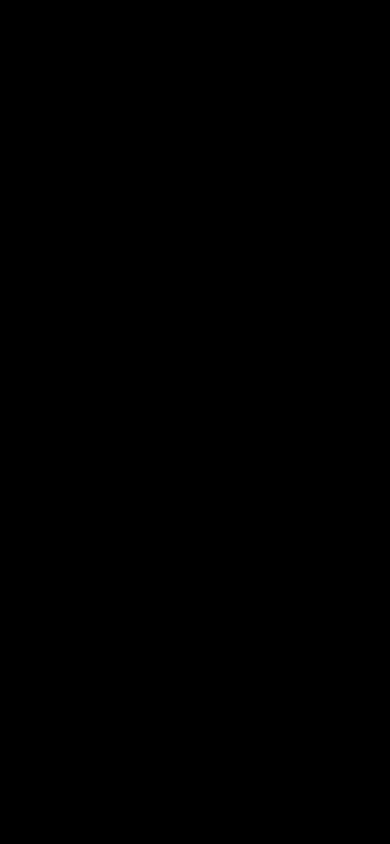
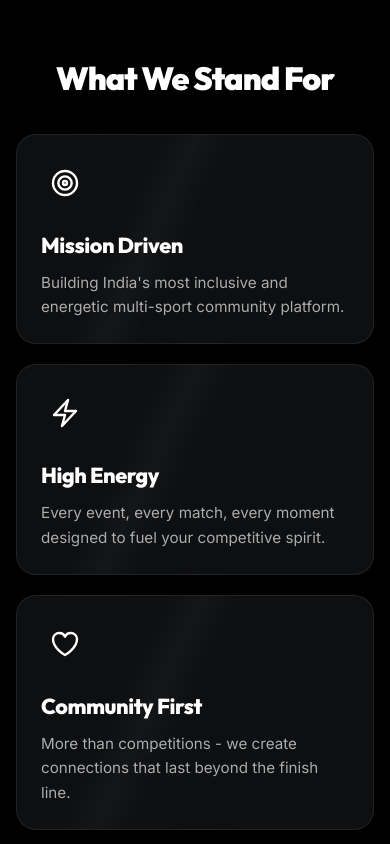
Before and after one commit to Midhunnairts/StrydclubFrontend, an Angular app: page /about in a window 390 px wide. Shown: the part 920-1764 px from the top of the page. Before the commit the page ends 926 px from the top, so only its background shows below. Built offline with nearby package versions, Linux system fonts and the light colour scheme.

Commit message:
about remaining changes

```diff
--- a/src/app/pages/about/about.html
+++ b/src/app/pages/about/about.html
@@ -24,5 +24,46 @@
       </div>
     </div>
 
+    <!-- What We Stand For Section -->
+    <div class="values-section" id="about-values-section">
+      <h2 class="values-title" id="about-values-header">What We Stand For</h2>
+
+      <!-- Values 2x2 Grid -->
+      <div class="values-grid" id="about-values-grid-container">
+        @for (item of values(); track item.title) {
+          <div class="value-card" id="value-card-{{ item.iconName }}">
+            <div class="value-icon-container">
+              @switch (item.iconName) {
+                @case ('mission') {
+                  <svg xmlns="http://www.w3.org/2000/svg" fill="none" viewBox="0 0 24 24" stroke-width="1.8" stroke="currentColor" class="value-icon">
+                    <circle cx="12" cy="12" r="9" />
+                    <circle cx="12" cy="12" r="5" />
+                    <circle cx="12" cy="12" r="1.5" />
+                  </svg>
+                }
+                @case ('energy') {
+                  <svg xmlns="http://www.w3.org/2000/svg" fill="none" viewBox="0 0 24 24" stroke-width="1.8" stroke="currentColor" class="value-icon">
+                    <path stroke-linecap="round" stroke-linejoin="round" d="m3.75 13.5 10.5-11.25L12 10.5h8.25L9.75 21.75 12 13.5H3.75Z" />
+                  </svg>
+                }
+                @case ('community') {
+                  <svg xmlns="http://www.w3.org/2000/svg" fill="none" viewBox="0 0 24 24" stroke-width="1.8" stroke="currentColor" class="value-icon">
+                    <path stroke-linecap="round" stroke-linejoin="round" d="M21 8.25c0-2.485-2.099-4.5-4.688-4.5-1.935 0-3.597 1.126-4.312 2.733-.715-1.607-2.377-2.733-4.313-2.733C5.1 3.75 3 5.765 3 8.25c0 7.22 9 12 9 12s9-4.78 9-12Z" />
+                  </svg>
+                }
+                @case ('everyone') {
+                  <svg xmlns="http://www.w3.org/2000/svg" fill="none" viewBox="0 0 24 24" stroke-width="1.8" stroke="currentColor" class="value-icon">
+                    <path stroke-linecap="round" stroke-linejoin="round" d="M15 19.128a9.38 9.38 0 0 0 2.625.372 9.337 9.337 0 0 0 4.121-.952 4.125 4.125 0 0 0-7.533-2.493M15 19.128v-.003c0-1.113-.285-2.16-.786-3.07M15 19.128v.109A12.318 12.318 0 0 1 9.374 21c-2.331 0-4.512-.645-6.374-1.766l-.001-.109a6.375 6.375 0 0 1 11.964-3.07M12 6.375a3.375 3.375 0 1 1-6.75 0 3.375 3.375 0 0 1 6.75 0Zm8.25 2.25a2.625 2.625 0 1 1-5.25 0 2.625 2.625 0 0 1 5.25 0Z" />
+                  </svg>
+                }
+              }
+            </div>
+            <h3 class="value-card-title">{{ item.title }}</h3>
+            <p class="value-card-description">{{ item.description }}</p>
+          </div>
+        }
+      </div>
+    </div>
+
   </div>
 </section>
--- a/src/app/pages/about/about.scss
+++ b/src/app/pages/about/about.scss
@@ -93,6 +93,81 @@
   }
 }
 
+/* What We Stand For Section */
+.values-section {
+  display: flex;
+  flex-direction: column;
+  margin-top: 64px;
+}
+
+.values-title {
+  font-family: var(--font-family-title);
+  font-size: 3.5rem;
+  font-weight: 850;
+  color: var(--text-white);
+  text-align: center;
+  margin-bottom: 48px;
+  letter-spacing: -0.03em;
+}
+
+.values-grid {
+  display: grid;
+  grid-template-columns: repeat(2, 1fr);
+  gap: 24px;
+}
+
+.value-card {
+  display: flex;
+  flex-direction: column;
+  padding: 44px;
+  background: linear-gradient(115deg, rgba(255, 255, 255, 0.01) 0%, rgba(255, 255, 255, 0.01) 32%, rgba(255, 255, 255, 0.04) 40%, rgba(255, 255, 255, 0.01) 48%, rgba(255, 255, 255, 0.01) 100%), #0b0c0e;
+  border: 1px solid rgba(255, 255, 255, 0.08);
+  border-radius: 24px;
+  backdrop-filter: blur(4px);
+  -webkit-backdrop-filter: blur(4px);
+  transition: var(--transition-smooth);
+
+  &:hover {
+    background: linear-gradient(115deg, rgba(255, 255, 255, 0.02) 0%, rgba(255, 255, 255, 0.02) 32%, rgba(255, 255, 255, 0.06) 40%, rgba(255, 255, 255, 0.02) 48%, rgba(255, 255, 255, 0.02) 100%), #0e0f12;
+    border-color: rgba(255, 255, 255, 0.15);
+    box-shadow: 0 12px 40px rgba(0, 0, 0, 0.6);
+    transform: translateY(-4px);
+  }
+
+  .value-icon-container {
+    display: flex;
+    align-items: center;
+    justify-content: center;
+    width: 48px;
+    height: 48px;
+    margin-bottom: 24px;
+
+    .value-icon {
+      width: 32px;
+      height: 32px;
+      color: var(--text-white);
+    }
+  }
+
+  .value-card-title {
+    font-family: var(--font-family-title);
+    font-size: 1.85rem;
+    font-weight: 800;
+    color: var(--text-white);
+    margin: 0 0 16px 0;
+    letter-spacing: -0.02em;
+  }
+
+  .value-card-description {
+    font-family: var(--font-family-body);
+    font-size: 1.1rem;
+    font-weight: 400;
+    line-height: 1.6;
+    color: rgba(255, 255, 255, 0.65);
+    margin: 0;
+  }
+}
+
 /* Responsiveness overrides */
 @media screen and (max-width: 1000px) {
   .about-page-section {
@@ -119,6 +194,23 @@
       font-size: 1.15rem;
     }
   }
+
+  .values-title {
+    font-size: 2.8rem;
+    margin-bottom: 36px;
+  }
+
+  .value-card {
+    padding: 36px;
+
+    .value-card-title {
+      font-size: 1.5rem;
+    }
+
+    .value-card-description {
+      font-size: 1.05rem;
+    }
+  }
 }
 
 @media screen and (max-width: 700px) {
@@ -141,6 +233,15 @@
 
   .page-subtitle {
     font-size: 1.15rem;
+  }
+
+  .values-grid {
+    grid-template-columns: 1fr;
+    gap: 20px;
+  }
+
+  .value-card {
+    padding: 32px;
   }
 }
 
@@ -170,4 +271,22 @@
       font-size: 0.98rem;
     }
   }
+
+  .values-title {
+    font-size: 2rem;
+  }
+
+  .value-card {
+    padding: 24px;
+    border-radius: 20px;
+
+    .value-card-title {
+      font-size: 1.35rem;
+      margin-bottom: 12px;
+    }
+
+    .value-card-description {
+      font-size: 0.95rem;
+    }
+  }
 }
--- a/src/app/pages/about/about.ts
+++ b/src/app/pages/about/about.ts
@@ -1,5 +1,11 @@
-import { Component } from '@angular/core';
+import { Component, signal } from '@angular/core';
 import { CommonModule } from '@angular/common';
+
+interface ValueItem {
+  iconName: string;
+  title: string;
+  description: string;
+}
 
 @Component({
   selector: 'app-about',
@@ -8,4 +14,27 @@
   templateUrl: './about.html',
   styleUrl: './about.scss'
 })
-export class AboutComponent {}
+export class AboutComponent {
+  values = signal<ValueItem[]>([
+    {
+      iconName: 'mission',
+      title: 'Mission Driven',
+      description: "Building India's most inclusive and energetic multi-sport community platform."
+    },
+    {
+      iconName: 'energy',
+      title: 'High Energy',
+      description: 'Every event, every match, every moment designed to fuel your competitive spirit.'
+    },
+    {
+      iconName: 'community',
+      title: 'Community First',
+      description: 'More than competitions - we create connections that last beyond the finish line.'
+    },
+    {
+      iconName: 'everyone',
+      title: 'For Everyone',
+      description: 'From beginners to champions, every athlete finds their place in our community.'
+    }
+  ]);
+}
```
